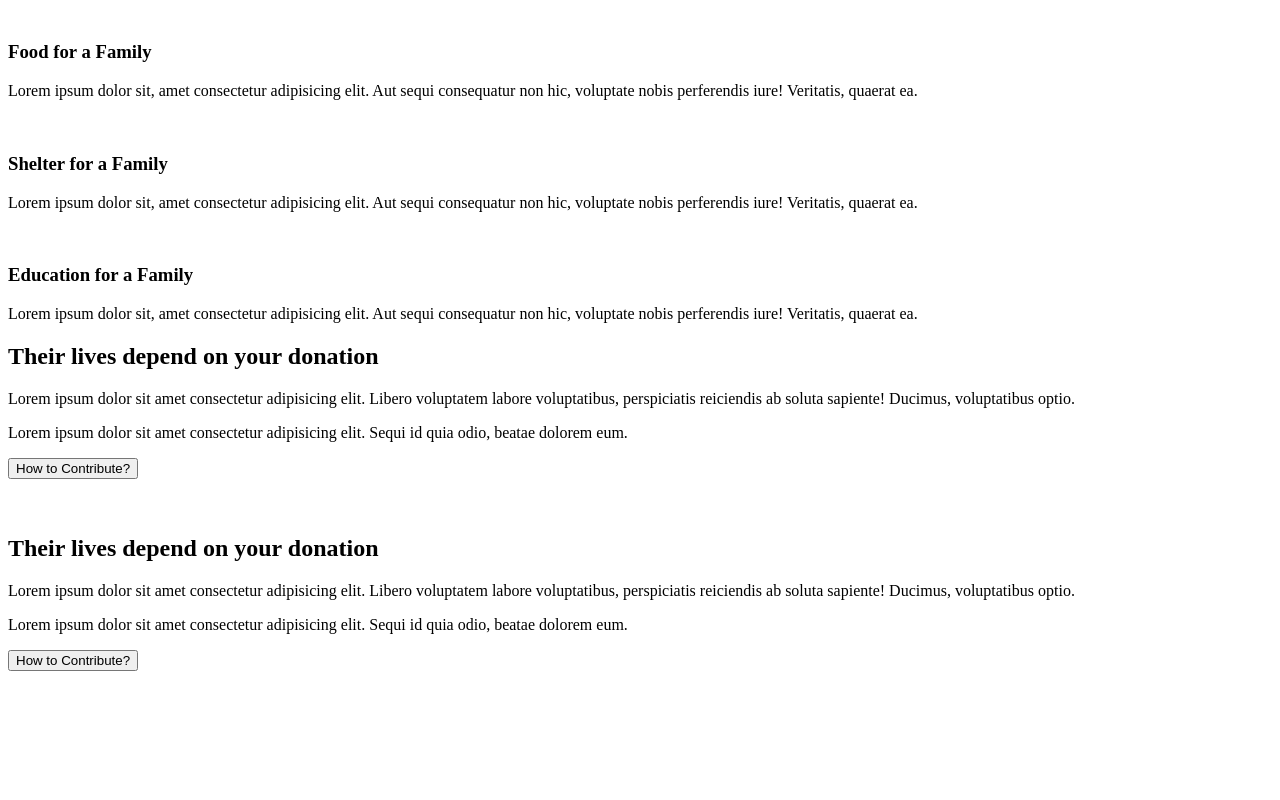
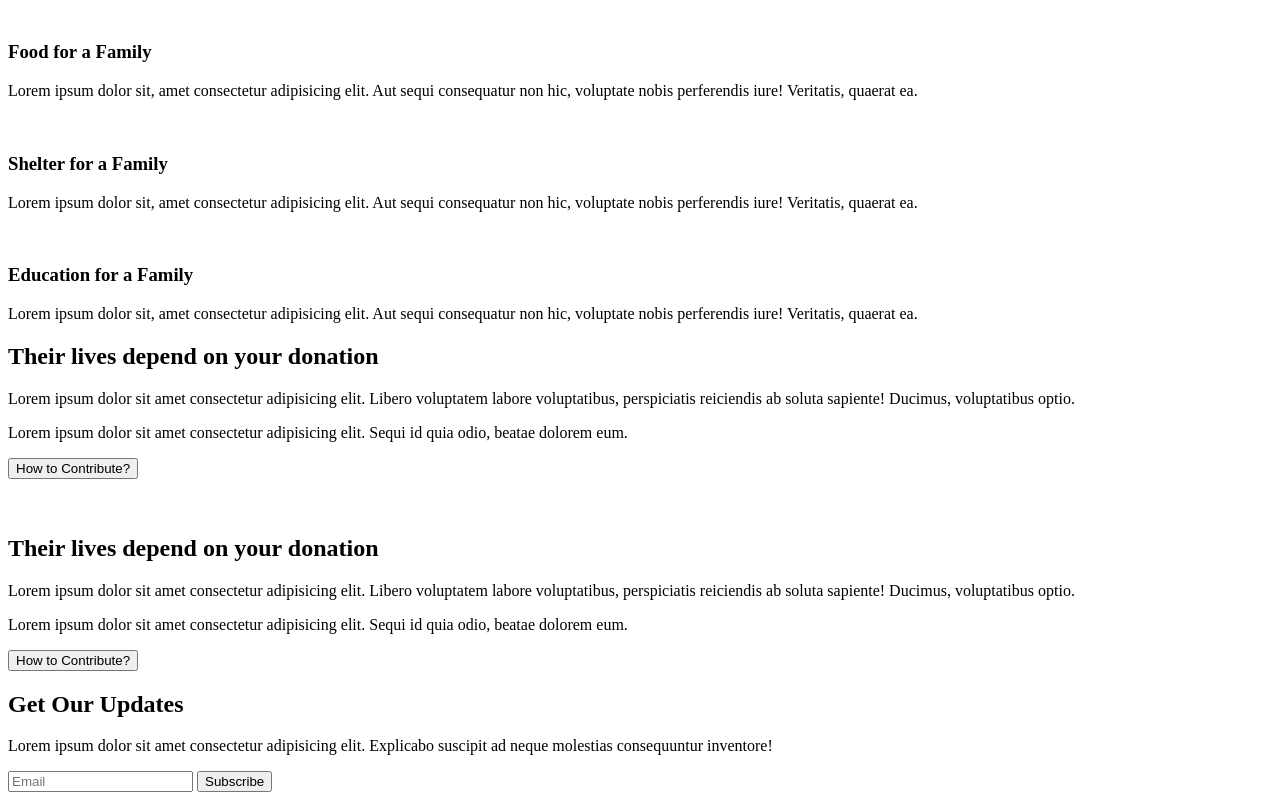
Before and after one commit to arahim-me/donate-today, a plain HTML site: page index.html in a window 1280 px wide. Shown: the part 325-1125 px from the top of the page. Before the commit the page ends 1004 px from the top, so only its background shows below. Drawn offline with Linux system fonts and the light colour scheme.

Commit message:
Subscribe Section html added

```diff
--- a/index.html
+++ b/index.html
@@ -78,6 +78,18 @@
             </div>
         </div>
     </div>
+    <div class="subscribe-section">
+        <div class="container">
+            <h2>Get Our Updates</h2>
+            <p>Lorem ipsum dolor sit amet consectetur adipisicing elit. Explicabo suscipit ad neque molestias consequuntur inventore!</p>
+            <div class="subscribe">
+                <div class="container">
+                    <input type="email" name="email" id="user-email" placeholder="Email">
+                    <input type="button" value="Subscribe">
+                </div>
+            </div>
+        </div>
+    </div>
 
 
 </body>
```
